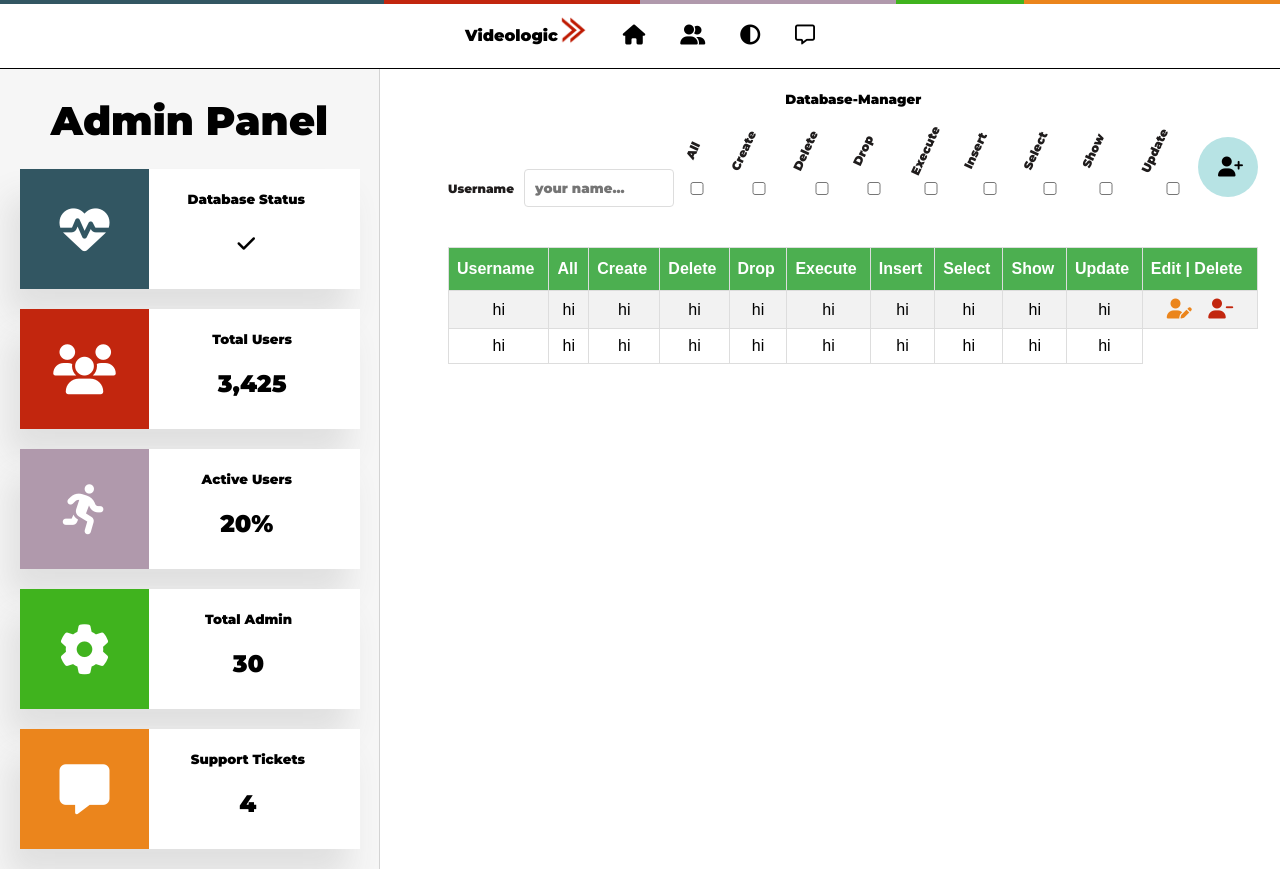
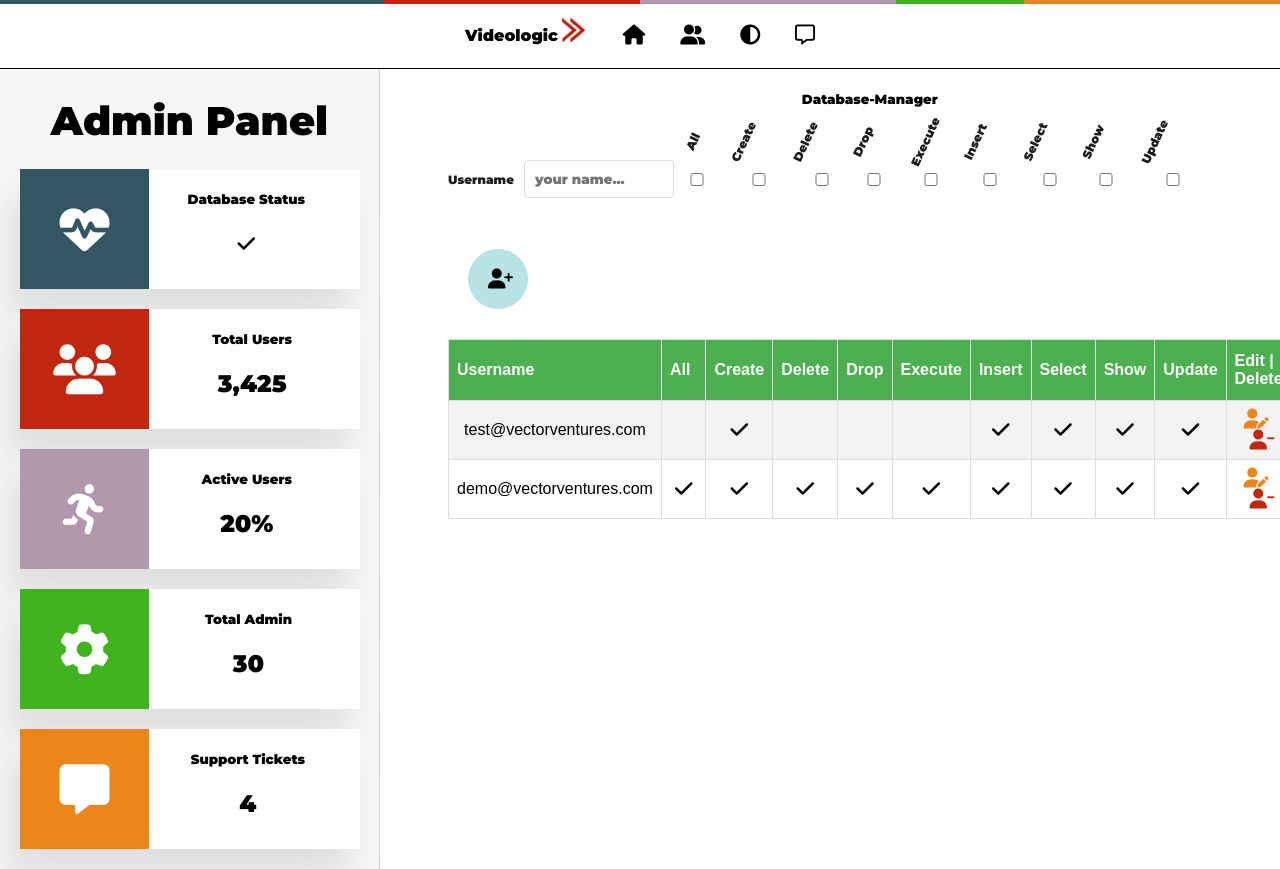
Before and after one commit to puleri/Videologic-Miniapp, a React (Create React App) app in the folder client/: page /#/AdminPanel in a window 1280 px wide. Built offline with nearby package versions, Linux system fonts and the light colour scheme.

Commit message:
Css fix minor

```diff
--- a/client/src/App.css
+++ b/client/src/App.css
@@ -497,6 +497,7 @@ label {
 
 .form-inline {
   display: flex;
+  margin-bottom:10px;
   flex-flow: row wrap;
   align-items: center;
 }
@@ -568,14 +569,6 @@ label.execute {
   margin-right: -35px;
 }
 
-.add-user {
-  width: 60px;
-  height: 60px;
-  font-size: 20px;
-  margin-bottom: 50px;
-  margin-top: 8px;
-}
-
 .db-add {
   margin-left: -18px;
 }
@@ -628,3 +621,30 @@ label.execute {
 .db-D:hover {
   color: #8a2516;
 }
+
+.db-check {
+  margin: 5px;
+}
+
+.hoverButton {
+  text-align: right;
+  width: 60px;
+  height: 60px;
+  margin:20px;
+  padding: 0px;
+  float:left;
+	-webkit-transition: margin 0.5s ease-out;
+    -moz-transition: margin 0.5s ease-out;
+    -o-transition: margin 0.5s ease-out;
+}
+
+.hoverButton:hover {
+  cursor:pointer;
+  margin-top: 5px;
+}
+
+.add-user {
+  font-size: 20px;
+  margin-bottom: 20px;
+  margin-right:15px;
+}
--- a/client/src/components/AdminPanel/AdminPanel.js
+++ b/client/src/components/AdminPanel/AdminPanel.js
@@ -95,7 +95,7 @@ class AdminPanel extends Component {
             <input className="checkbox"type="checkbox"/>
             <label className="chk-label">Update</label>
             <input className="checkbox"type="checkbox"/>
-            <button className="add-user load" type="submit"><i class="add-user db-add fas fa-user-plus"></i></button>
+            <button className="hoverButton load" type="submit"><i class="add-user db-add fas fa-user-plus"></i></button>
           </form>
           </div>
           <table id="db-manager-table">
@@ -113,29 +113,30 @@ class AdminPanel extends Component {
               <th>Edit | Delete</th>
             </tr>
             <tr>
-              <td>hi</td>
-              <td>hi</td>
-              <td>hi</td>
-              <td>hi</td>
-              <td>hi</td>
-              <td>hi</td>
-              <td>hi</td>
-              <td>hi</td>
-              <td>hi</td>
-              <td>hi</td>
+              <td>test@vectorventures.com</td>
+              <td></td>
+              <td><i class="db-check fas fa-check"></i></td>
+              <td></td>
+              <td></td>
+              <td></td>
+              <td><i class="db-check fas fa-check"></i></td>
+              <td><i class="db-check fas fa-check"></i></td>
+              <td><i class="db-check fas fa-check"></i></td>
+              <td><i class="db-check fas fa-check"></i></td>
               <td><i class="db-U fas fa-user-edit"></i>  <i class="db-D fas fa-user-minus"></i></td>
             </tr>
             <tr>
-              <td>hi</td>
-              <td>hi</td>
-              <td>hi</td>
-              <td>hi</td>
-              <td>hi</td>
-              <td>hi</td>
-              <td>hi</td>
-              <td>hi</td>
-              <td>hi</td>
-              <td>hi</td>
+              <td>demo@vectorventures.com</td>
+              <td><i class="db-check fas fa-check"></i></td>
+              <td><i class="db-check fas fa-check"></i></td>
+              <td><i class="db-check fas fa-check"></i></td>
+              <td><i class="db-check fas fa-check"></i></td>
+              <td><i class="db-check fas fa-check"></i></td>
+              <td><i class="db-check fas fa-check"></i></td>
+              <td><i class="db-check fas fa-check"></i></td>
+              <td><i class="db-check fas fa-check"></i></td>
+              <td><i class="db-check fas fa-check"></i></td>
+              <td><i class="db-U fas fa-user-edit"></i>  <i class="db-D fas fa-user-minus"></i></td>
             </tr>
           </table>
         </div>
```
